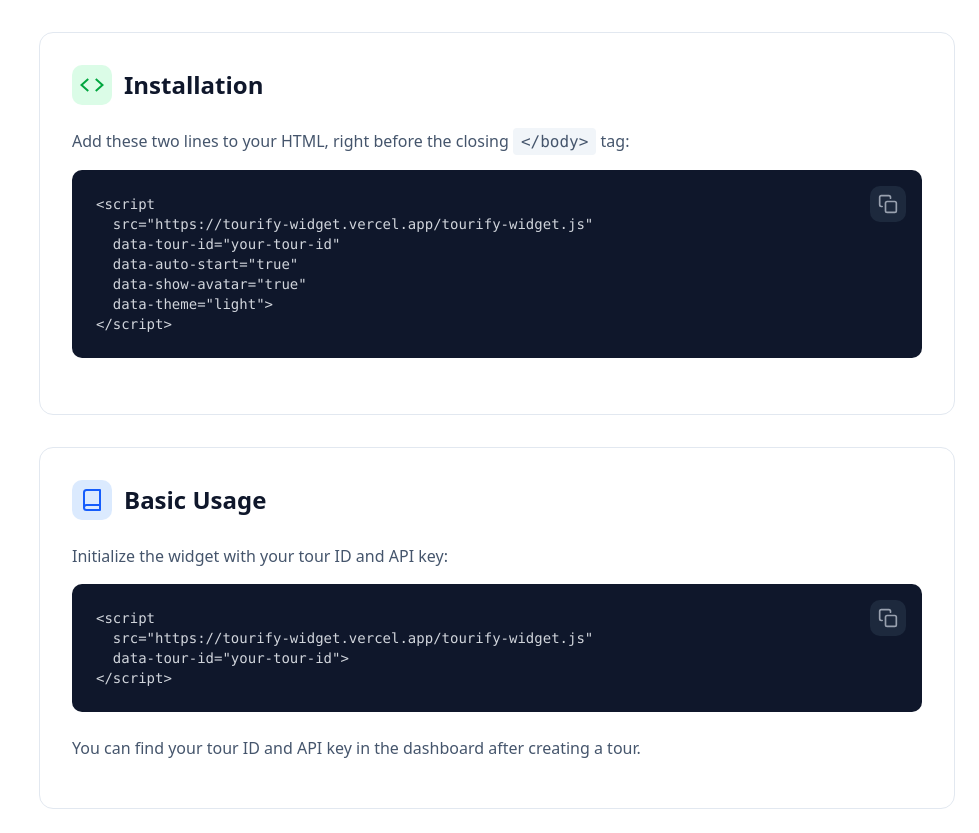
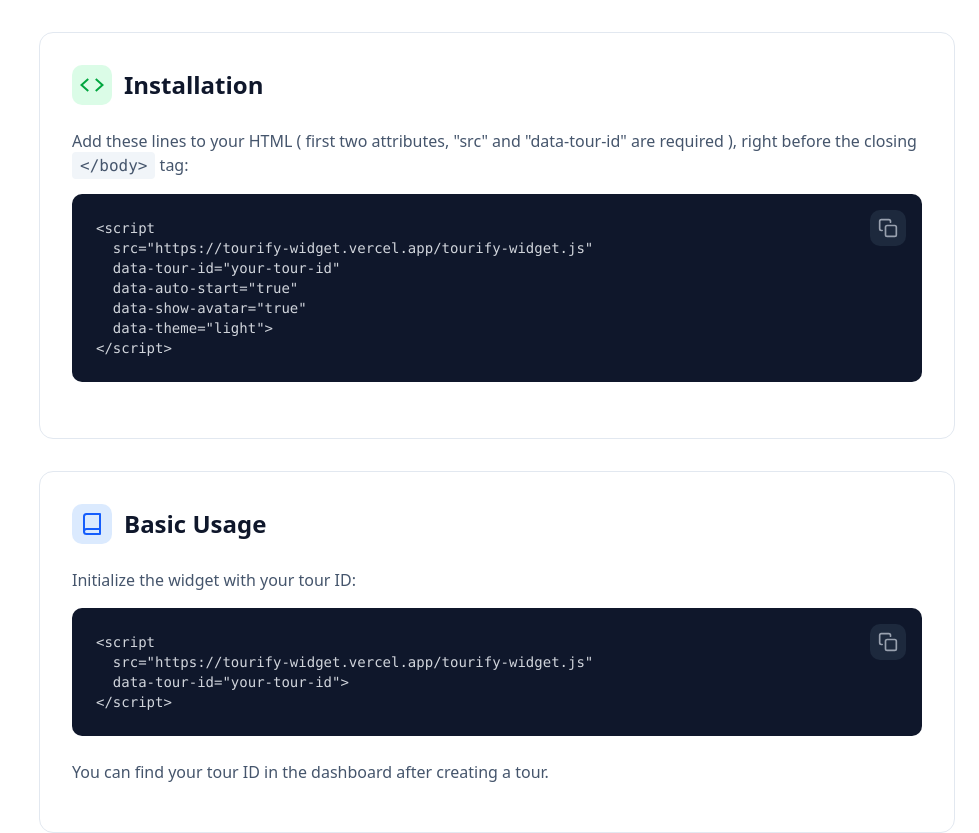
Before and after one commit to Olu-Oni/Tourify, a Next.js app in the folder apps/web/: page /documentation in a window 1280 px wide. Shown: the part 663-1496 px from the top of the page, without its empty margins (301-1280 px from the left). Built offline with nearby package versions, Linux system fonts and the light colour scheme; no server answers.

Commit message:
fix: minor doc updates

```diff
--- a/apps/web/app/(unauthenticated)/documentation/page.tsx
+++ b/apps/web/app/(unauthenticated)/documentation/page.tsx
@@ -180,7 +180,7 @@ body: JSON.stringify({
             </div>
 
             <p className="text-slate-600 mb-4">
-              Add these two lines to your HTML, right before the closing{" "}
+              Add these lines to your HTML ( first two attributes, "src" and "data-tour-id" are required ), right before the closing{" "}
               <code className="bg-slate-100 px-2 py-1 rounded">
                 &lt;/body&gt;
               </code>{" "}
@@ -203,13 +203,13 @@ body: JSON.stringify({
             </div>
 
             <p className="text-slate-600 mb-4">
-              Initialize the widget with your tour ID and API key:
+              Initialize the widget with your tour ID:
             </p>
 
             <CodeBlock code={basicUsage} language="javascript" id="basic" />
 
             <p className="text-slate-600 mb-4">
-              You can find your tour ID and API key in the dashboard after
+              You can find your tour ID in the dashboard after
               creating a tour.
             </p>
           </section>
```
